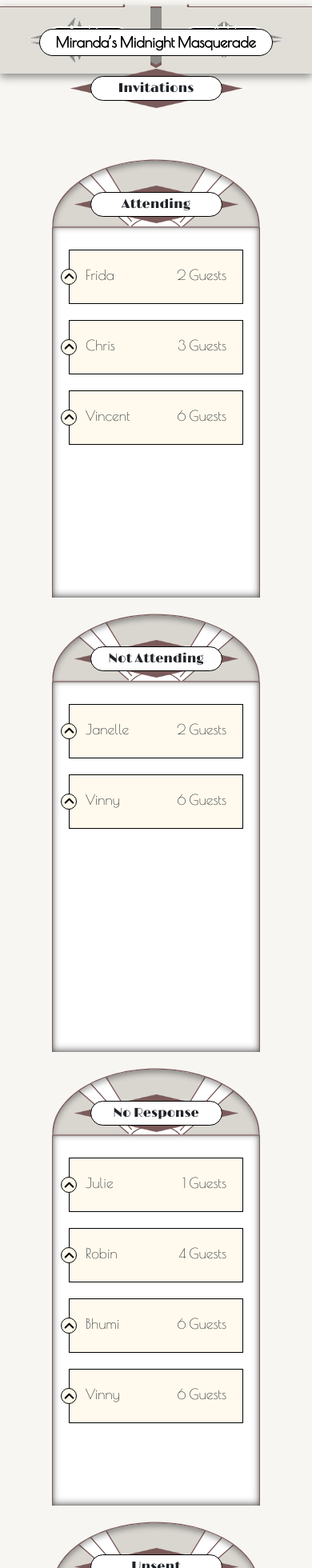
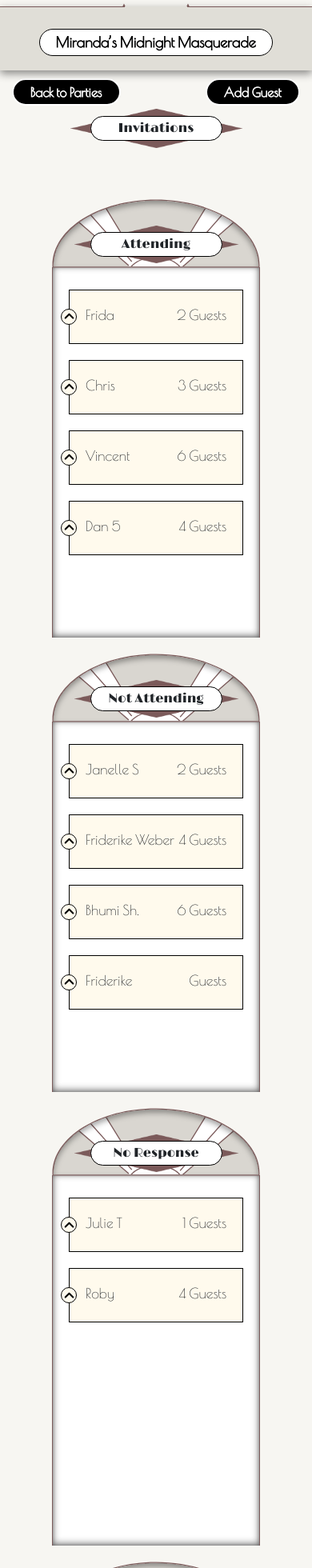
Before and after one commit to Friderike/art-deco-guest-list-app, a React (Create React App) app: page /guest-list in a window 390 px wide. Shown: the top 1960 px of the page at 80% size. Built offline with nearby package versions, Linux system fonts and the light colour scheme; data requests are answered from the project's data file.

Commit message:
latest changes

```diff
--- a/guests.json
+++ b/guests.json
@@ -1,8 +1,8 @@
 {
   "guest_info": [
     {
-      "name": "Frida",
-      "address": "Traveling",
+      "name": "Frida ",
+      "address": "Street 500",
       "contact": "frida@gmail.com",
       "status": "Attending",
       "guests": 2,
@@ -17,7 +17,7 @@
       "id": 2
     },
     {
-      "name": "Janelle",
+      "name": "Janelle S",
       "address": "Road 3",
       "contact": "jj@gmail.com",
       "status": "Not Attending",
@@ -25,9 +25,9 @@
       "id": 3
     },
     {
-      "name": "Julie",
+      "name": "Julie T",
       "address": "Road 4",
-      "contact": "julie@gmail.com",
+      "contact": "Unsent",
       "status": "No Response",
       "guests": 1,
       "id": 4
@@ -41,10 +41,8 @@
       "id": 5
     },
     {
-      "name": "Robin",
-      "guests": "4",
-      "contact": "roro@gmail.com",
-      "status": "No Response",
+      "name": "Roby",
+      "address": "street 666",
       "id": 6
     },
     {
@@ -52,30 +50,55 @@
       "guests": "6",
       "contact": "vinn@Vinny.com",
       "status": "Attending",
+      "id": 7
+    },
+    {
+      "name": "Roby ",
+      "address": "street 666",
+      "contact": "Unsent",
+      "status": "No Response",
+      "guests": "4",
       "id": 8
     },
     {
-      "name": "Bhumi",
+      "name": "Chris",
       "guests": "6",
-      "contact": "bhumi@b.com",
-      "status": "No Response",
+      "address": "Street 500",
+      "contact": "chris@chris.com",
+      "status": "Unsent",
+      "id": 9
+    },
+    {
+      "name": "Dan 5",
+      "address": "Street 500",
+      "contact": "dan@dan",
+      "status": "Attending",
+      "guests": "4",
       "id": 10
     },
     {
-      "name": "Vinny",
-      "guests": "6",
-      "address": "Here 500",
-      "contact": "vinn@Vinny.com",
+      "name": "Friderike Weber",
+      "address": "street 666",
+      "contact": "frida@frida.com",
       "status": "Not Attending",
+      "guests": "4",
       "id": 11
     },
     {
-      "name": "Vinny",
+      "name": "Bhumi Sh.",
+      "address": "Street 500",
+      "contact": "bhumi@bhumi.com",
+      "status": "Not Attending",
       "guests": "6",
-      "address": "here500",
+      "id": 12
+    },
+    {
+      "name": "Friderike",
+      "address": "Street 5000",
       "contact": "viiny@vinny.com",
-      "status": "No Response",
-      "id": 12
+      "status": "Not Attending",
+      "guests": "",
+      "id": 13
     }
   ]
 }
--- a/package.json
+++ b/package.json
@@ -2,6 +2,7 @@
   "name": "guest-list-app",
   "version": "0.1.0",
   "private": true,
+  "proxy": "http://localhost:8080",
   "dependencies": {
     "@emotion/react": "^11.10.6",
     "@emotion/styled": "^11.10.6",
@@ -16,6 +17,7 @@
     "react-dom": "^18.2.0",
     "react-router-dom": "^6.8.1",
     "react-scripts": "5.0.1",
+    "rxjs": "^7.8.1",
     "sass": "^1.58.3",
     "web-vitals": "^2.1.4"
   },
--- a/src/components/guest-info/GuestInfo.js
+++ b/src/components/guest-info/GuestInfo.js
@@ -3,15 +3,21 @@ import { useNavigate } from "react-router-dom";
 import ExpandLessRoundedIcon from '@mui/icons-material/ExpandLessRounded';
 import { Box } from '@mui/material';
 
-// import Modal from "../modal/Modal";
 import EditGuest from "../../routes/RootLayout/guest-data/edit-guest/EditGuest";
 import classes from "./GuestInfo.module.scss";
 
-function GuestInfo({ name, address, contact, status, guests, id, showModal, closeModal }) {
+function GuestInfo({ name, address, contact, status, guests, id}) {
   const [isCardExpanded, setCardState] = useState(false);
-  let [isModalVisible, setModalVisible] = useState(false);
+  const [isModalVisible, setModalVisible] = useState(false);
+  // const guest = {
+  //   name: name,
+  //   guests: guests,
+  //   address: address,
+  //   contact: contact,
+  //   status: status
+  // }
+
   const navigate = useNavigate();
-  const [enteredName, setEnteredName] = useState(name);
 
   function onToggleCard() {
     setCardState((isCardExpanded) => !isCardExpanded);
@@ -19,26 +25,16 @@ function GuestInfo({ name, address, contact, status, guests, id, showModal, clos
 
   function onShowModal() {
     navigate('edit-guest')
-    setModalVisible(isModalVisible = true);
-    console.log(isModalVisible)
+    setModalVisible(true);
   }
 
   function onCloseModal() {
-    setModalVisible(isModalVisible = false);
-    navigate('/guest-list')
+    setModalVisible(false);
+    navigate('/guest-list');
   }
 
-  // function changeNameHandler(event) {
-  //   setEnteredName(event.target.value)
-  //   if (enteredName.trim().length > 0) {
-  //     console.log(enteredName)
-  //   } else {
-  //     alert('please enter name')
-  //   }
+  return (
 
-  // }
-
-  return (
     <>
       <Box className={`${classes.detailCard} ${classes.mb20} `}
         sx={{
@@ -56,16 +52,17 @@ function GuestInfo({ name, address, contact, status, guests, id, showModal, clos
           <>
             <li>
               <p> Adress: {address}</p>
-              <p>Contact: {contact}</p>
+              <p> Contact: {contact}</p>
               <p> Status: {status} </p>
-              <p>id: {id}</p>
+              <p> id: {id}</p>
             </li>
 
-            <button className={classes.linkButton} onClick={onShowModal}> Edit Guest</button>
+           <button className={classes.linkButton} onClick={onShowModal}> Edit Guest</button>
           </>
         )}
 
-        <button className={classes.roundBtn} onClick={onToggleCard}>
+        <button className={classes.roundBtn}
+                onClick={onToggleCard}>
           <ExpandLessRoundedIcon className={`${isCardExpanded ? `${classes.arrowDown}` : `${classes.arrowUp}`} material-icons ${classes.caret}`} style={{ fontSize: '25px' }} />
         </button>
       </Box>
@@ -76,7 +73,14 @@ function GuestInfo({ name, address, contact, status, guests, id, showModal, clos
             display: 'flex',
             alignItems: 'end'
           }}>
-            <EditGuest closeModal={onCloseModal}></EditGuest>
+            <EditGuest closeModal={onCloseModal}
+                        name={name}
+                        address={address}
+                        contact={contact}
+                        status={status}
+                        guests={guests}
+                        id={id}>
+             </EditGuest>
           </Box>
           <div
             className={`${isModalVisible && classes.backdrop}`}
--- a/src/components/header/Header.js
+++ b/src/components/header/Header.js
@@ -1,21 +1,36 @@
 import { Link } from "react-router-dom";
 import classes from "./Header.module.scss";
 
-function Header({ pageTitle, mainTitle, btnLeft, btnLeftText, btnRight, btnRightText }) {
-// smaller than475 np background image? If buttons position abs for mobile, background image needs hight! maybe change with to 100%
+function Header({
+  pageTitle,
+  mainTitle,
+  btnLeft,
+  btnLeftText,
+  btnRight,
+  btnRightText
+}) {
+
   return (
+
     <>
       <header className={`${classes.mainHeader} d-flex flex-column w-100 `}>
-
         <div className={`${classes.headerTopSection}`}>
           <span className={classes.borderRT}></span>
           <span className={classes.borderLT}></span>
-          <div className={` ${classes.backBtnContainer} ${classes.headerBtnLeft} ${classes.my10}`}>
-            <Link className={`${classes.mainButton} `} to={btnLeft}>{btnLeftText}</Link>
+          <div
+            className={` ${classes.backBtnContainer} ${classes.headerBtnLeft} ${classes.my10}`}
+          >
+            <Link className={`${classes.mainButton} `} to={btnLeft}>
+              {btnLeftText}
+            </Link>
           </div>
 
           <div className={classes.mainTitleContainer}>
-            <h1 className={`text-center ${classes.mainTitleHeading} ${classes.cardHeading} ${classes.textStrokeBlack} ${classes.font18} mb-0`}>{mainTitle}</h1>
+            <h1
+              className={`text-center ${classes.mainTitleHeading} ${classes.cardHeading} ${classes.textStrokeBlack} ${classes.font18} mb-0`}
+            >
+              {mainTitle}
+            </h1>
           </div>
 
           <div className={` ${classes.mainBtnContainer} `}>
@@ -23,9 +38,30 @@ function Header({ pageTitle, mainTitle, btnLeft, btnLeftText, btnRight, btnRight
           </div>
         </div>
 
+        <div className={`w-100 d-flex align-items-center justify-content-between px-4 ${classes.mobileButtons}`}>
+          <div
+            className={` ${classes.backBtnContainerMobile} ${classes.headerBtnLeft} ${classes.my10}`}
+          >
+            <Link className={`${classes.mainButton} `} to={btnLeft}>
+              {btnLeftText}
+            </Link>
+          </div>
+          <div className={` ${classes.mainBtnContainerMobile} `}>
+            <button
+              className={`${classes.mainButton} ${classes.guestListBtn} ${classes.my10}`}
+              onClick={btnRight}
+            >
+              {btnRightText}
+            </button>
+          </div>
+        </div>
+
         {pageTitle && (
           <div className={classes.cardHeadingContainer}>
-            <h2 className={`${classes.cardHeading} ${classes.fontLimeLight} ${classes.headerSubTitle} text-center mb-0`}>{pageTitle}
+            <h2
+              className={`${classes.cardHeading} ${classes.fontLimeLight} ${classes.headerSubTitle} text-center mb-0`}
+            >
+              {pageTitle}
             </h2>
             <span className={classes.subHeaderDecoL3}></span>
           </div>
--- a/src/components/header/Header.module.scss
+++ b/src/components/header/Header.module.scss
@@ -52,6 +52,10 @@
 
     @include bottomDropShadow();
 
+    @media (max-width: 800px) {
+      height: 8rem;
+    }
+
     a {
       text-decoration: none;
     }
@@ -72,30 +76,43 @@
         margin-right: auto;
         margin-left: auto;
       }
+
+      @media (max-width: 800px) {
+        background-image: none;
+      }
     }
 
     .backBtnContainer {
       grid-area: btn-left;
+
+      @media (max-width: 800px) {
+        display: none;
+      }
     }
 
     .mainBtnContainer {
       justify-self: flex-end;
       grid-area: btn-right;
+
+      @media (max-width: 800px) {
+        display: none;
+      }
     }
-
     .mainButton {
       min-width: 10.6rem;
       text-align: center;
     }
   }
+}
 
-  .cardHeadingContainer {
-    position: relative;
-    margin-top: -2rem;
+.backBtnContainerMobile,
+.mainBtnContainerMobile,
+.mobileButtons {
+  @media (min-width: 801px) {
+    display: none;
   }
 }
-
-// @media (max-width: 767px) {
-//   .headerTopSection {
-//   }
-// }
+.cardHeadingContainer {
+  position: relative;
+  margin-top: -2rem;
+}
--- a/src/components/sidebar/SideBar.js
+++ b/src/components/sidebar/SideBar.js
@@ -10,7 +10,6 @@ import goodiesIcon from '../../assets/icons/goodies-icon.svg'
 import settingsIcon from '../../assets/icons/settings-icon.svg'
 import logoutIcon from '../../assets/icons/logout-icon.svg'
 import { Box, Tooltip } from '@mui/material';
-import { fontSize, style } from '@mui/system';
 
 function SideBar({ sideBarTitle }) {
     const sideBarIcons = [{image : dashBoardIcon, alt: 'Dashboard', path: "/under-construction", tooltip: 'Dashboard'},
--- a/src/routes/RootLayout/add-guest/AddGuest.js
+++ b/src/routes/RootLayout/add-guest/AddGuest.js
@@ -1,10 +1,22 @@
 import { Form } from "react-router-dom";
+import { useState } from "react";
 import Modal from "../../../components/modal/Modal";
+import { Box } from "@mui/material";
 
 import classes from "./AddGuest.module.scss";
 
 function AddGuest({ closeModal }) {
 
+  const [showSucess, setShowSuccess] = useState(false)
+
+  function handleSubmitForm() {
+    setTimeout(() => {
+      closeModal()
+    }, 1300)
+
+    setShowSuccess(true);
+    console.log(showSucess)
+  }
   return (
     <>
       <Modal>
@@ -12,12 +24,20 @@ function AddGuest({ closeModal }) {
           method="post"
           className={`d-flex flex-column align-items-center justify-content-center`}
         >
-          <div className={`d-flex flex-column`}>
+          <Box sx={{
+            width: '100%',
+            maxWidth: '35rem'
+          }}>
+          <div className={`d-flex flex-column mb-2`}>
             <label htmlFor="name">Add Guest Name</label>
-            <input type="text" id="name" name="name" placeholder="Enter Name" required />
+            <input  type="text"
+              id="name"
+              name="name"
+              placeholder="Enter Name"
+              required />
           </div>
 
-          <div className={`d-flex flex-column`}>
+          <div className={`d-flex flex-column mb-2`}>
             <label htmlFor="guests">Add Guests</label>
             <input
               type="number"
@@ -27,27 +47,37 @@ function AddGuest({ closeModal }) {
             />
           </div>
 
-          <div className={`d-flex flex-column`}>
+          <div className={`d-flex flex-column mb-2`}>
             <label htmlFor="guests">Add Address</label>
             <input
               type="text"
               id="address"
               name="address"
               placeholder="Enter Address"
+              required
             />
           </div>
 
-          <div className={`d-flex flex-column`}>
+          <div className={`d-flex flex-column mb-2`}>
             <label htmlFor="contact">Add Contact</label>
             <input
               type="text"
               id="contact"
               name="contact"
               placeholder="Enter Contact"
+              required
             />
           </div>
 
-          <div className={`d-flex flex-column`}>
+          <div className={`d-flex  flex-column align-items-center  flex-md-row mt-4`}>
+          <div className="d-flex flex-column justify-content-start align-items-center" >
+            <Box sx={{
+              display: 'flex',
+              flexDirection: 'row-reverse',
+              justifyContent: 'start',
+              alignItems: 'center',
+              width: '100%'
+            }}>
               <label htmlFor="status">Attending</label>
               <input
                 type="radio"
@@ -56,7 +86,15 @@ function AddGuest({ closeModal }) {
                 value="Attending"
                 defaultChecked
               />
+           </Box>
 
+            <Box sx={{
+              display: 'flex',
+              flexDirection: 'row-reverse',
+              justifyContent: 'start',
+              alignItems: 'center',
+              width: '100%'
+            }}>
               <label htmlFor="status">Not Attening</label>
               <input
                 type="radio"
@@ -64,19 +102,54 @@ function AddGuest({ closeModal }) {
                 name="status"
                 value="Not Attending"
               />
-
-            <label htmlFor="status">No Response</label>
-            <input type="radio" id="status" name="status" value="No Response" />
-            <label htmlFor="status">Unsent</label>
-
-            <input type="radio" id="status" name="status" value="Unsent" />
+            </Box>
             </div>
 
-          <div className={`d-flex justify-content-end`}>
+            <div className="d-flex flex-column justify-content-start align-items-center ml-md-4" >
+            <Box sx={{
+              display: 'flex',
+              flexDirection: 'row-reverse',
+              justifyContent: 'start',
+              alignItems: 'center',
+              width: '100%'
+
+            }}>
+            <label htmlFor="status">No Response</label>
+              <input type="radio"
+                id="status"
+                name="status"
+                value="No Response" />
+            </Box>
+
+            <Box sx={{
+              display: 'flex',
+              flexDirection: 'row-reverse',
+              justifyContent: 'start',
+              alignItems: 'center',
+              width: '100%'
+            }}>
+              <label htmlFor="status">Unsent</label>
+              <input type="radio"
+                id="status"
+                name="status"
+                value="Unsent" />
+            </Box>
+            </div>
+          </div>
+          </Box>
+
+          <div className={`d-flex justify-content-end mt-5`}>
             <button type="button" onClick={closeModal} className={`${classes.linkButton} mr-3`}> Cancel</button>
-            <button className={classes.mainButton}>Save</button>
+            <button type="submit" onClick={handleSubmitForm} className={classes.mainButton}>Save</button>
           </div>
         </Form>
+
+        {showSucess ? (
+          <div className={`${classes.mainContainerOffset} ${classes.successText}`}>
+            <p className={classes.font35}>Guest Added!</p>
+          </div>
+        ) : ''}
+
       </Modal>
     </>
   );
--- a/src/routes/RootLayout/add-guest/AddGuest.module.scss
+++ b/src/routes/RootLayout/add-guest/AddGuest.module.scss
@@ -1 +1,12 @@
 @import '../../../styles/ui.scss';
+
+.successText {
+    display: flex;
+    justify-content: center;
+    margin-top: 0 auto;
+}
+
+label {
+    margin-bottom: 0;
+    margin-left: 0.5rem;
+}
--- a/src/routes/RootLayout/guest-list/GuestList.js
+++ b/src/routes/RootLayout/guest-list/GuestList.js
@@ -7,10 +7,12 @@ import invitationHeader from "../../../assets/invitations-subhead-arch.svg";
 import Header from "../../../components/header/Header";
 import AddGuest from "../add-guest/AddGuest";
 
+
 function GuestList() {
   const navigate = useNavigate();
   const guestsInfo = useLoaderData();
-  let [modalIsVisible, setModalVisible] = useState(false);
+  // let guestsInfo = guestsInfo;
+  const [modalIsVisible, setModalVisible] = useState(false);
 
   let attending = false;
   let notAttending = false;
@@ -20,12 +22,11 @@ function GuestList() {
 
   function onOpenModal() {
     navigate("add-guest");
-    setModalVisible((modalIsVisible = true));
-    console.log(modalIsVisible);
+    setModalVisible((true));
   }
 
   function onCloseModal() {
-    setModalVisible((modalIsVisible = false));
+    setModalVisible((false));
     navigate("/guest-list");
   }
 
@@ -42,6 +43,7 @@ function GuestList() {
       }
       return guest;
     });
+
   }
 
   return (
@@ -72,6 +74,7 @@ function GuestList() {
                   <h3 className={`${classes.cardHeading} ${classes.fontLimeLight} mb-0`}>Attending</h3>
                 </div>
               </div>
+
               <div className={classes.mainCard}>
                 {attending
                   ? guestsInfo.map(
@@ -194,7 +197,7 @@ function GuestList() {
         </div>
 
         {modalIsVisible && (
-          <div className={`${classes.addGuestContainer} 'd-flex flex-column '`}>
+          <div className={'d-flex flex-column '}>
             <div className={classes.modalContainer}>
               <AddGuest closeModal={onCloseModal} />
             </div>
@@ -202,8 +205,8 @@ function GuestList() {
         )}
         <div
           className={`${modalIsVisible && classes.backdrop}`}
-          onClick={onCloseModal}
-        ></div>
+          onClick={onCloseModal}>
+        </div>
       </>
     )
   );
@@ -212,8 +215,9 @@ function GuestList() {
 export default GuestList;
 
 export async function loader() {
-  const response = await fetch("http://localhost:8080/guest_info");
+  const response = await fetch("/guest_info");
   const resData = await response.json();
+  console.log('fetching')
   return resData;
 }
 
@@ -227,12 +231,13 @@ export async function action({ request }) {
     status: formData.get("status"),
   };
 
-  const response = await fetch("http://localhost:8080/guest_info", {
+  const response = await fetch("/guest_info", {
     method: "Post",
     body: JSON.stringify(enteredGuestInfo),
     headers: {
       "Content-Type": "application/json",
     },
   });
+
   return response;
 }
--- a/src/routes/RootLayout/parties/PartyList.js
+++ b/src/routes/RootLayout/parties/PartyList.js
@@ -12,6 +12,7 @@ function PartyList() {
   }
 
   return (
+    console.log('parties'),
     <>
       <div className={`${classes.partyListContainer} d-flex flex-column `}>
         <Header mainTitle={'Party List'}
--- a/src/styles/ui.scss
+++ b/src/styles/ui.scss
@@ -25,6 +25,11 @@ ul {
 }
 
 //******* UI Elemenets ***********
+input.customInput {
+  width: 100%;
+  max-width: 35rem;
+  }
+
 
 .mainCardHeader {
   z-index: 10;
```
Also changed, not shown: src/routes/RootLayout/guest-data/edit-guest/EditGuest.js (+140 -27 lines), 1 other file (tests, documents, lock files or other folders). Lines whose indentation alone changed are shown as unchanged.
